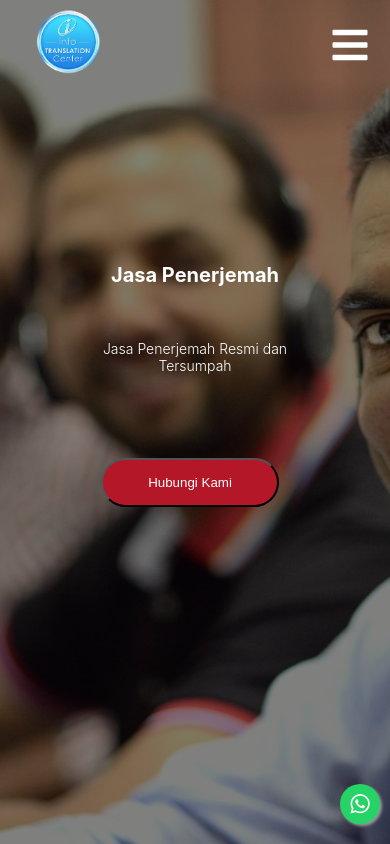
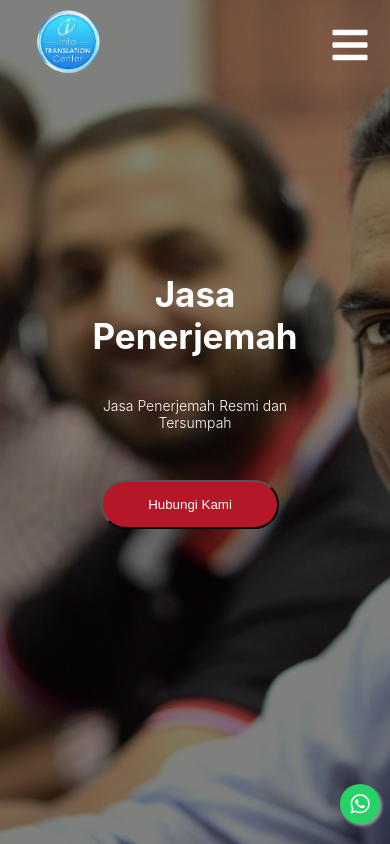
Before and after one commit to fadhlyrobbani15/infopenerjemahmfr, a React (Create React App) app: page / in a window 390 px wide. Shown: the top 844 px of the page. Built offline with nearby package versions, Linux system fonts and the light colour scheme.

Commit message:
ganti nama

```diff
--- a/src/components/Hero/Hero.css
+++ b/src/components/Hero/Hero.css
@@ -44,11 +44,16 @@
 }
 @media screen and (max-width: 768px){
     .content h1{
-        font-size: 20px;
+        font-size: 35px;
         text-align: center;
+        margin-bottom: 5px;
     }
     .content p{
         font-size: 14px;
         text-align: center;
+        margin-top: 10px;
+    }
+    .content .btn-group{
+        margin-top: 10px;
     }
 }
--- a/src/components/Layanan/Layanan.css
+++ b/src/components/Layanan/Layanan.css
@@ -17,24 +17,35 @@
 }
 .layanan .content h2{
     font-size: 25px;
-    margin-top: 80px;
+    margin-top: 100px;
+
 }
 .layanan .content p{
     font-size: 15px;
-
+    font-weight: 200;
 }
 .content p{
     font-weight: 300;
     padding: 25px 0;
+
 }
 .layanan p {
     line-height: 1.6;
-    margin: 10px 0;
     margin-right: 20px;
+
 }
 
 @media screen and (max-width: 768px) {
     .layanan {
         font-size: 10px;
     }
+    .layanan .content h2{
+        font-size: 25px;
+    }
+    .layanan .content p{
+        font-size: 15px;
+        margin-bottom: 60px;
+        margin-right: 55px;
+        font-weight: 200;
+    }
 }
```
